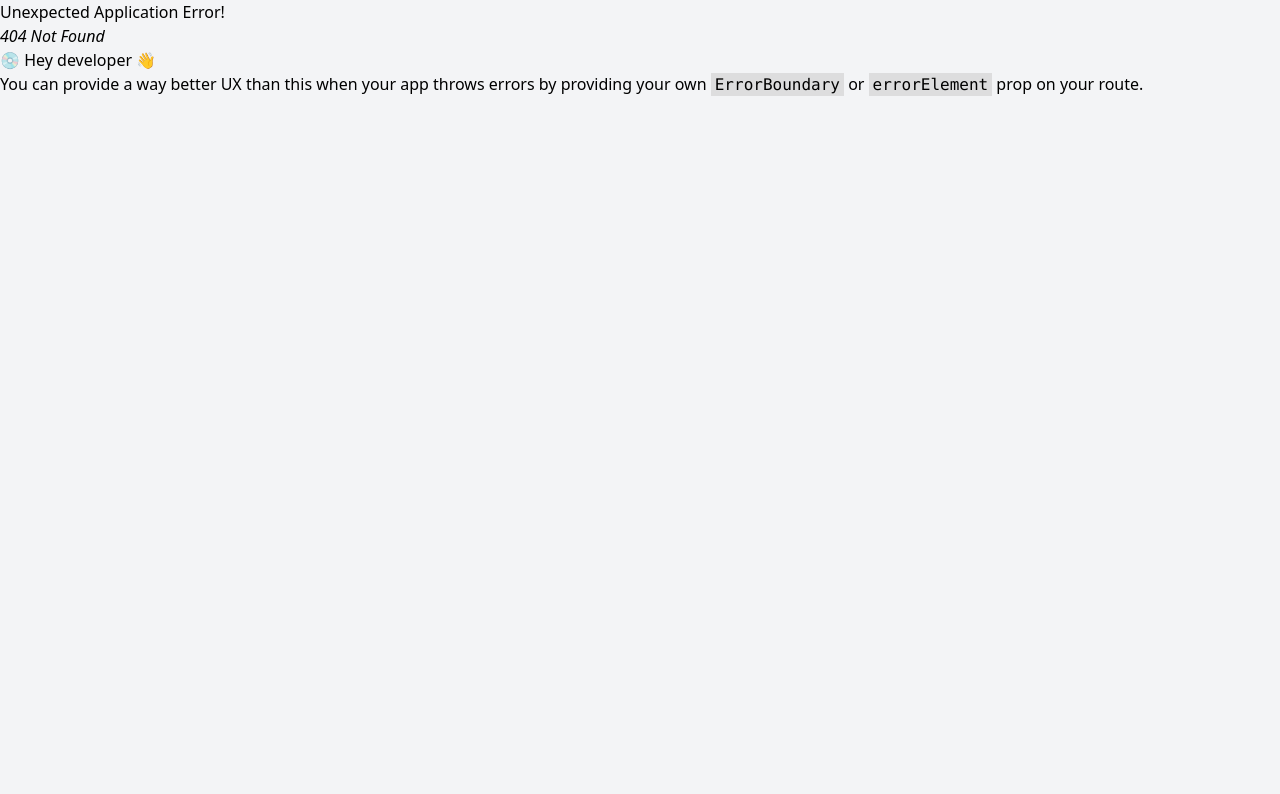
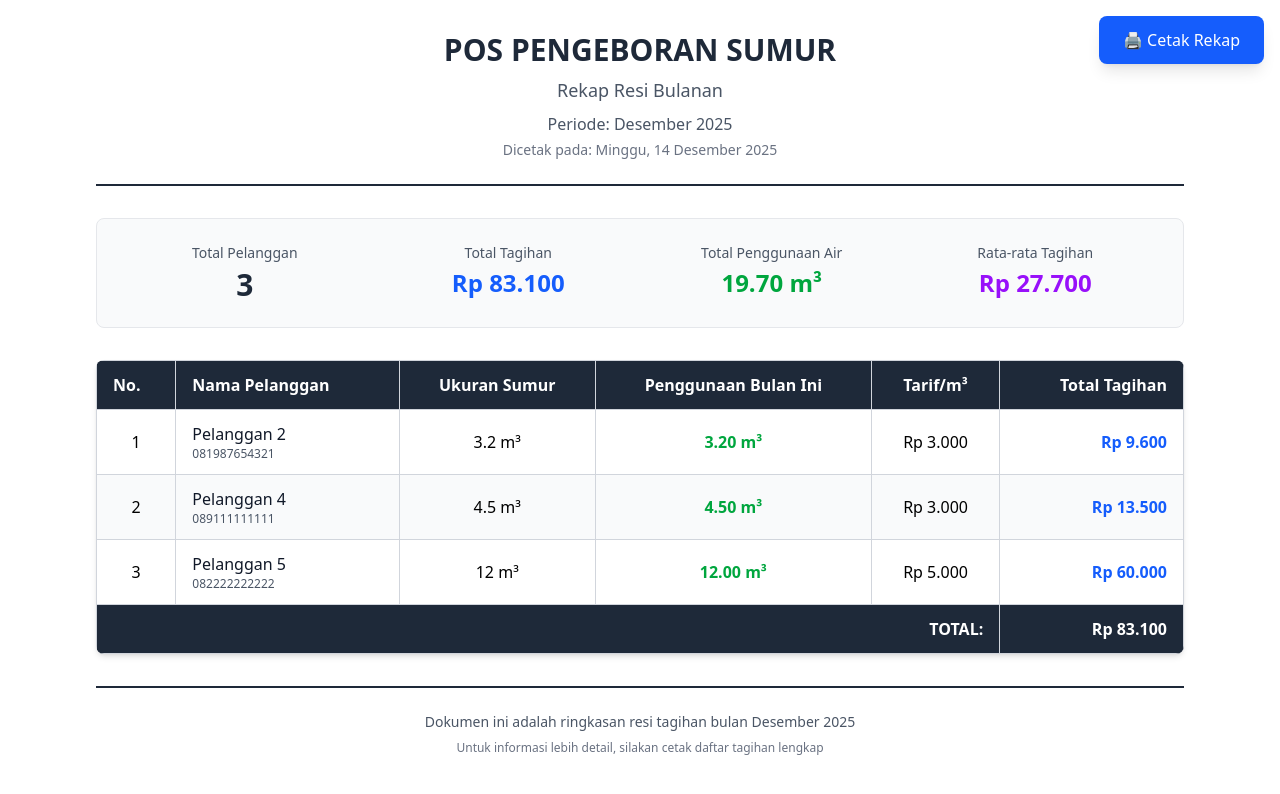
Before and after one commit to ryokf/pos-pengeboran-sumur, a React (Vite) app: page /finance/billing/summary in a window 1280 px wide. Before the commit this address had no page. Shown: the top 794 px of the page. Built offline with nearby package versions, Linux system fonts and the light colour scheme.

Commit message:
feat: Add BillingSummary component and navigation for billing summary report

```diff
--- a/src/main.jsx
+++ b/src/main.jsx
@@ -11,6 +11,7 @@ import Settings from './pages/Settings';
 import ReceiptPrint from './pages/ReceiptPrint';
 import Billing from './pages/Billing';
 import BillingPrint from './pages/BillingPrint';
+import BillingSummary from './pages/BillingSummary';
 import FinancialReport from './pages/FinancialReport';
 import MeterReadings from './pages/MeterReadings';
 
@@ -58,6 +59,10 @@ const router = createBrowserRouter([
   {
     path: 'finance/billing/print',
     element: <BillingPrint />
+  },
+  {
+    path: 'finance/billing/summary',
+    element: <BillingSummary />
   }
 ]);
 
--- a/src/pages/Billing.jsx
+++ b/src/pages/Billing.jsx
@@ -36,6 +36,10 @@ export default function Billing() {
 
   const handlePrintBillingList = () => {
     navigate('/finance/billing/print');
+  };
+
+  const handlePrintSummary = () => {
+    navigate('/finance/billing/summary');
   };
 
   return (
@@ -115,6 +119,13 @@ export default function Billing() {
               className="text-lg font-bold py-4 px-12 rounded-lg transition-all duration-300 bg-gradient-to-r from-green-600 to-green-700 text-white hover:from-green-700 hover:to-green-800 shadow-lg hover:shadow-xl transform hover:scale-105"
             >
               🖨️ Cetak Daftar Tagihan
+            </button>
+
+            <button
+              onClick={handlePrintSummary}
+              className="text-lg font-bold py-4 px-12 rounded-lg transition-all duration-300 bg-gradient-to-r from-purple-600 to-purple-700 text-white hover:from-purple-700 hover:to-purple-800 shadow-lg hover:shadow-xl transform hover:scale-105"
+            >
+              📊 Cetak Rekap Resi
             </button>
           </div>
 
--- /dev/null
+++ b/src/pages/BillingSummary.jsx
@@ -0,0 +1,177 @@
+import { dummyData, meterReadings } from '../data/dummyData';
+import { calculateMonthlyBilling, PRICING_TIERS, formatCurrency, getLatestMeterReading, getPreviousMeterReading, calculateUsage } from '../utils';
+
+export default function BillingSummary() {
+    const currentDate = new Date().toLocaleDateString('id-ID', {
+        weekday: 'long',
+        year: 'numeric',
+        month: 'long',
+        day: 'numeric'
+    });
+
+    const currentMonth = new Date().toLocaleDateString('id-ID', {
+        month: 'long',
+        year: 'numeric'
+    });
+
+    // Get active customers with billing info
+    const summaryList = dummyData.customers
+        .filter(c => c.saldo > 0)
+        .map(customer => {
+            const monthlyCharge = calculateMonthlyBilling(customer.wellSize);
+            const pricePerM3 = customer.wellSize < PRICING_TIERS.SMALL_WELL_THRESHOLD
+                ? PRICING_TIERS.SMALL_WELL_PRICE
+                : PRICING_TIERS.LARGE_WELL_PRICE;
+
+            // Get meter readings for water usage
+            const latestReading = getLatestMeterReading(customer.id, meterReadings);
+            const previousReading = latestReading
+                ? getPreviousMeterReading(customer.id, meterReadings, latestReading.readingDate)
+                : null;
+
+            // Calculate water usage this month
+            const currentMonthUsage = calculateUsage(latestReading, previousReading);
+
+            // Calculate total usage before this month
+            const totalUsageBeforeThisMonth = previousReading ? previousReading.meterValue : 0;
+
+            return {
+                ...customer,
+                monthlyCharge,
+                pricePerM3,
+                latestReading,
+                previousReading,
+                currentMonthUsage,
+                totalUsageBeforeThisMonth
+            };
+        });
+
+    const totalBilling = summaryList.reduce((sum, c) => sum + c.monthlyCharge, 0);
+    const totalWaterUsage = summaryList.reduce((sum, c) => sum + c.currentMonthUsage, 0);
+
+    const handlePrint = () => {
+        window.print();
+    };
+
+    return (
+        <div className="min-h-screen bg-white">
+            {/* Print Button - Hidden when printing */}
+            <div className="no-print fixed top-4 right-4 z-50">
+                <button
+                    onClick={handlePrint}
+                    className="bg-blue-600 text-white px-6 py-3 rounded-lg shadow-lg hover:bg-blue-700 transition-colors font-medium"
+                >
+                    🖨️ Cetak Rekap
+                </button>
+            </div>
+
+            {/* Printable Content */}
+            <div className="max-w-6xl mx-auto p-8">
+                {/* Header */}
+                <div className="text-center mb-8 border-b-2 border-gray-800 pb-6">
+                    <h1 className="text-3xl font-bold text-gray-800 mb-2">POS PENGEBORAN SUMUR</h1>
+                    <p className="text-lg text-gray-600">Rekap Resi Bulanan</p>
+                    <p className="text-md text-gray-600 mt-2">Periode: {currentMonth}</p>
+                    <p className="text-sm text-gray-500 mt-1">Dicetak pada: {currentDate}</p>
+                </div>
+
+                {/* Summary Statistics */}
+                <div className="grid grid-cols-4 gap-4 mb-8 bg-gray-50 p-6 rounded-lg border border-gray-200">
+                    <div className="text-center">
+                        <p className="text-sm text-gray-600 font-medium mb-1">Total Pelanggan</p>
+                        <p className="text-3xl font-bold text-gray-800">{summaryList.length}</p>
+                    </div>
+                    <div className="text-center">
+                        <p className="text-sm text-gray-600 font-medium mb-1">Total Tagihan</p>
+                        <p className="text-2xl font-bold text-blue-600">{formatCurrency(totalBilling)}</p>
+                    </div>
+                    <div className="text-center">
+                        <p className="text-sm text-gray-600 font-medium mb-1">Total Penggunaan Air</p>
+                        <p className="text-2xl font-bold text-green-600">{totalWaterUsage.toFixed(2)} m³</p>
+                    </div>
+                    <div className="text-center">
+                        <p className="text-sm text-gray-600 font-medium mb-1">Rata-rata Tagihan</p>
+                        <p className="text-2xl font-bold text-purple-600">{formatCurrency(totalBilling / summaryList.length)}</p>
+                    </div>
+                </div>
+
+                {/* Details Table */}
+                <div className="bg-white rounded-lg shadow-md overflow-hidden">
+                    <table className="w-full border-collapse border border-gray-300">
+                        <thead className="bg-gray-800 text-white">
+                            <tr>
+                                <th className="border border-gray-300 px-4 py-3 text-left font-semibold">No.</th>
+                                <th className="border border-gray-300 px-4 py-3 text-left font-semibold">Nama Pelanggan</th>
+                                <th className="border border-gray-300 px-4 py-3 text-center font-semibold">Ukuran Sumur</th>
+                                <th className="border border-gray-300 px-4 py-3 text-center font-semibold">Penggunaan Bulan Ini</th>
+                                <th className="border border-gray-300 px-4 py-3 text-center font-semibold">Tarif/m³</th>
+                                <th className="border border-gray-300 px-4 py-3 text-right font-semibold">Total Tagihan</th>
+                            </tr>
+                        </thead>
+                        <tbody>
+                            {summaryList.map((customer, index) => (
+                                <tr key={customer.id} className={index % 2 === 0 ? 'bg-white' : 'bg-gray-50'}>
+                                    <td className="border border-gray-300 px-4 py-3 text-center">{index + 1}</td>
+                                    <td className="border border-gray-300 px-4 py-3">
+                                        <p className="font-medium text-gray-900">{customer.name}</p>
+                                        <p className="text-xs text-gray-600">{customer.phone}</p>
+                                    </td>
+                                    <td className="border border-gray-300 px-4 py-3 text-center">{customer.wellSize} m³</td>
+                                    <td className="border border-gray-300 px-4 py-3 text-center font-semibold text-green-600">
+                                        {customer.currentMonthUsage.toFixed(2)} m³
+                                    </td>
+                                    <td className="border border-gray-300 px-4 py-3 text-center">
+                                        {formatCurrency(customer.pricePerM3)}
+                                    </td>
+                                    <td className="border border-gray-300 px-4 py-3 text-right font-bold text-blue-600">
+                                        {formatCurrency(customer.monthlyCharge)}
+                                    </td>
+                                </tr>
+                            ))}
+                        </tbody>
+                        <tfoot>
+                            <tr className="bg-gray-800 text-white font-bold">
+                                <td colSpan="5" className="border border-gray-300 px-4 py-3 text-right">
+                                    TOTAL:
+                                </td>
+                                <td className="border border-gray-300 px-4 py-3 text-right">
+                                    {formatCurrency(totalBilling)}
+                                </td>
+                            </tr>
+                        </tfoot>
+                    </table>
+                </div>
+
+                {/* Footer Notes */}
+                <div className="mt-8 text-center border-t-2 border-gray-800 pt-6">
+                    <p className="text-sm text-gray-600 mb-2">Dokumen ini adalah ringkasan resi tagihan bulan {currentMonth}</p>
+                    <p className="text-xs text-gray-500">Untuk informasi lebih detail, silakan cetak daftar tagihan lengkap</p>
+                </div>
+            </div>
+
+            {/* Print Styles */}
+            <style>{`
+        @media print {
+          .no-print {
+            display: none !important;
+          }
+
+          body {
+            margin: 0;
+            padding: 0;
+            background: white;
+          }
+
+          @page {
+            margin: 1cm;
+            size: A4;
+          }
+
+          table {
+            page-break-inside: avoid;
+          }
+        }
+      `}</style>
+        </div>
+    );
+}
```
